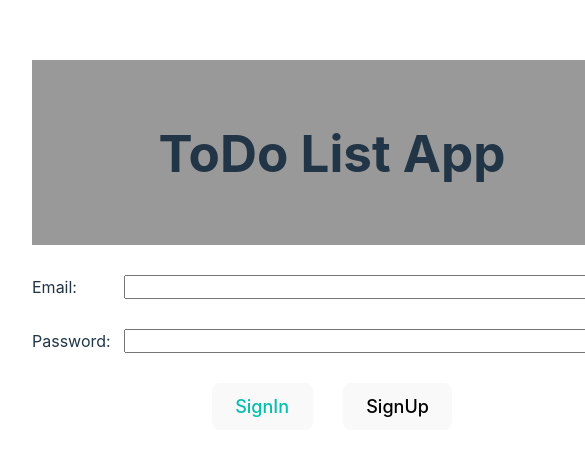
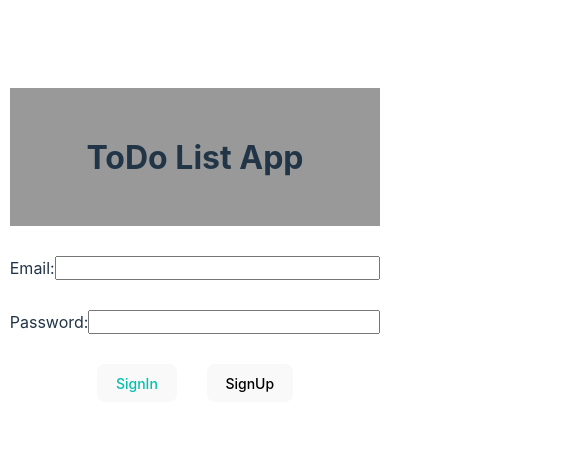
Before and after one commit to AgawaToshiki/Firebase-TodoList-app, a Vue app: page / in a window 390 px wide. Shown: the part 177-632 px from the top of the page, 585 px wide, since content can reach past the window. Built offline with nearby package versions, Linux system fonts and the light colour scheme; no server answers.

Commit message:
レスポンシブに対応

```diff
--- a/src/App.vue
+++ b/src/App.vue
@@ -1,7 +1,7 @@
 
 
 <template>
-  <header>
+  <header class="header-component">
     <Header :isSignedIn="this.isSignedIn" />
   </header>
   <section v-if="!isSignedIn">
@@ -39,7 +39,12 @@ import { auth } from './components/firebase'
 </script>
 
 <style>
+  .header-component{
+    max-width: 600px;
+    width: 100%;
+  }
   section{
-    width:600px;
+    max-width: 600px;
+    width: 100%;
   }
 </style>
--- a/src/components/AddTask.vue
+++ b/src/components/AddTask.vue
@@ -10,6 +10,7 @@
                 <input type="datetime-local" v-model="newDeadline" id="add-deadline">
             </div>
             <div>
+                <div class="add-image-box">
                     <label for="add-image">Image:</label>
                     <input
                         type="file"
@@ -18,11 +19,11 @@
                         :value="imageInfo.imageValue"
                         @change="previewImage"
                     >
-                <TaskImage :imageUrl="imageInfo.localImageUrl" v-if="imageInfo.localImageUrl" @deleteImage="deleteImage" class="new-task task-image"/>
+                </div>
+                <TaskImage :imageUrl="imageInfo.localImageUrl" v-if="imageInfo.localImageUrl" @deleteImage="deleteImage" class="task-image"/>
             </div>
         </form>
         <AppButton
-            class="add-button"
             @click="addData"
             btnSize="midium">
             Add
@@ -128,22 +129,43 @@ import { ref, uploadBytes, deleteObject } from "firebase/storage"
     .add-task{
         display:flex;
         flex-direction:column;
+        margin-bottom: 4rem;
     }
     .new-task{
         display:flex;
         justify-content:space-between;
         margin-bottom:30px;
     }
+    .new-task label {
+        width: 15%;
+    }
     .new-task input {
-        width: 500px;
+        width: 85%;
     }
     .task-image{
         width: 100px;
         height: 100px;
         object-fit: cover;
     }
-    .add-button{
-        margin:0 0 0 auto;
+
+    .add-image-box {
+        margin-bottom: 1rem;
+    }
+
+    @media screen and (max-width: 768px) {
+        .new-task{
+            display:flex;
+            flex-direction: column;
+            justify-content:space-between;
+            margin-bottom:30px;
+            }
+        .new-task input {
+            width: 100%;
+        }
+        .new-task label {
+            width: 100%;
+            margin-bottom: 1rem;
+        }
     }
 
 </style>
--- a/src/components/AppButton.vue
+++ b/src/components/AppButton.vue
@@ -55,4 +55,18 @@
     button[data-size="large"]{
         font-size:24px;
     }
+
+    @media screen and (max-width: 768px) {
+        button[data-size="small"]{
+        font-size:14px;
+    }
+
+    button[data-size="midium"]{
+        font-size:14px;
+    }
+
+    button[data-size="large"]{
+        font-size:16px;
+    }
+    }
 </style>
--- a/src/components/Header.vue
+++ b/src/components/Header.vue
@@ -45,10 +45,11 @@ import AppButton from "./AppButton.vue";
 <style scoped>
     #header{
         display:flex;
-        padding:30px;
+        max-width: 600px;
+        width: 100%;
+        padding:30px 0;
         align-items:center;
-        justify-content:center;
-        column-gap:50px;
-        background-color:#999
+        justify-content:space-around;
+        background-color:#999;
     }
 </style>
--- a/src/components/TodoDashBoard.vue
+++ b/src/components/TodoDashBoard.vue
@@ -106,7 +106,8 @@
     }
 
     #task-page{
-        width:600px;
+        max-width:600px;
+        width: 100%;
     }
 
     h2{
--- a/src/components/ViewTask.vue
+++ b/src/components/ViewTask.vue
@@ -1,8 +1,14 @@
 <template>
     <div class="task">
         <div class="flex-box">
-            <p>Task:{{ task.contents }}</p>
-            <p>Deadline:{{ formatDeadline }}</p>
+            <div class="task-item">
+                <p>Task:</p>
+                <p>{{ task.contents }}</p>
+            </div>
+            <div class="task-item">
+                <p>Deadline:</p>
+                <p>{{ formatDeadline }}</p>
+            </div>
             <div><img :src="task.imageUrl" v-if="task.imageUrl" alt="" class="task-image"></div>
             <div v-if="task.status === 'ON_GOING'">
                 <AppButton
@@ -124,10 +130,11 @@
 <style scoped>
     .task{
         display:flex;
+        padding: 20px;
     }
     .flex-box{
         width:50%;
-        padding:20px;
+        padding: 20px;
     }
     .side-button{
         display:flex;
@@ -137,9 +144,33 @@
         text-align:center;
         align-self:center;
     }
+
+    .task-item {
+        display: flex;
+    }
     .task-image{
         width: 100px;
         height: 100px;
         object-fit: cover;
     }
+
+    @media screen and (max-width: 768px) {
+        .task-item {
+            flex-direction: column;
+            margin-bottom: 1rem;
+        }
+
+        .task-item p {
+            margin: 0;
+        }
+
+        .flex-box{
+            width:60%;
+            padding: 0;
+        }
+        .side-button{
+            width:40%;
+        }
+
+    }
 </style>
--- a/src/style.css
+++ b/src/style.css
@@ -70,10 +70,9 @@ button:focus-visible {
 }
 
 #app {
-  max-width: 1280px;
+  max-width: 600px;
+  width: 90%;
   margin: 0 auto;
-  padding: 2rem;
-  /* text-align: center; */
 }
 
 @media (prefers-color-scheme: light) {
@@ -88,3 +87,12 @@ button:focus-visible {
     background-color: #f9f9f9;
   }
 }
+
+@media screen and (max-width: 768px) {
+  h1 {
+    font-size: 2em;
+  }
+  #app {
+    width: 95%;
+  }
+}
```
Lines whose indentation alone changed are shown as unchanged.
